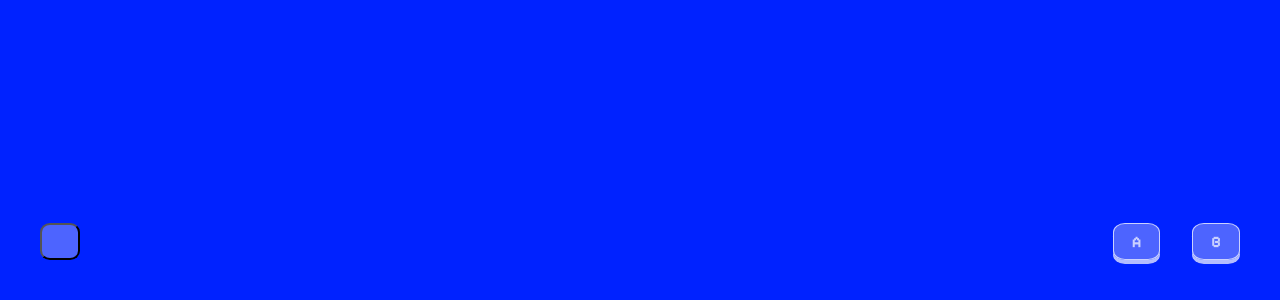
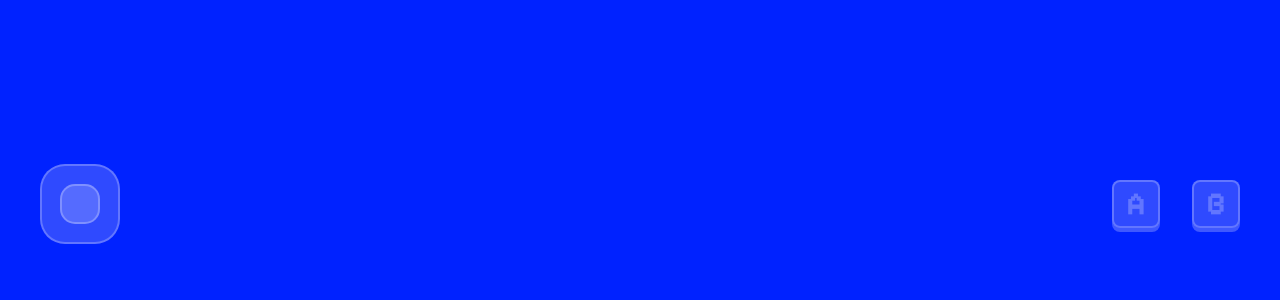
Before and after one commit to Wendryl/game-controls-poc, a plain HTML site: page index.html in a window 1280 px wide. Shown: the part 500-800 px from the top of the page. Drawn offline with Linux system fonts and the light colour scheme.

Commit message:
WIP on joystick

```diff
--- a/index.html
+++ b/index.html
@@ -16,8 +16,10 @@
   <body>
     <canvas></canvas>
     <div id="controls">
-      <button id="joystick">
-      </button>
+      <div id="joystick">
+        <button>
+        </button>
+      </div>
       <div id="action-btns">
         <button>
           A
--- a/styles.css
+++ b/styles.css
@@ -1,8 +1,9 @@
 :root {
-  --btn-bg: rgba(255, 255, 255, .3);
-  --btn-outline: rgba(255, 255, 255, .7);
-  --btn-radius: 25%;
-  --btn-padding: 8px 18px;
+  --btn-bg: #ffffff2f;
+  --btn-bg-active: #ffffff2a;
+  --btn-outline: #ffffff3f;
+  --btn-radius: 8px;
+  --btn-padding: 10px 18px;
 }
 
 *, html, body {
@@ -27,6 +28,8 @@ canvas {
   display: flex;
   justify-content: space-between;
   padding: 2.5rem;
+  align-items: center;
+  margin-bottom: 1rem;
 }
 
 #action-btns {
@@ -38,21 +41,36 @@ canvas {
   background: var(--btn-bg);
   color: var(--btn-outline);
   font-weight: 900;
-  border: 1px solid var(--btn-outline);
+  font-size: 2rem;
+  border: 2px solid var(--btn-outline);
   box-shadow: 0 4px 0 var(--btn-outline);
   border-radius: var(--btn-radius);
-  padding: var(--btn-padding);
+  transition: all 30ms ease-in-out;
+  width: 3rem;
+  height: 3rem;
 }
 
 #action-btns button:active {
   box-shadow: 0 2px 0 var(--btn-outline);
-  transform: translateY(2px);
+  background: var(--btn-bg-active);
+  transform: translate(0, 2px);
 }
 
 #joystick {
+  display: flex;
+  justify-content: center;
+  align-items: center;
+  width: 5rem;
+  height: 5rem;
   background: var(--btn-bg);
-  color: var(--btn-outline);
-  border-radius: var(--btn-radius);
-  padding: var(--btn-padding);
-  content: '';
+  border-radius: 25px;
+  border: 2px solid var(--btn-outline);
 }
+
+#joystick button {
+  width: 2.5rem;
+  height: 2.5rem;
+  background: var(--btn-bg);
+  border-radius: 15px;
+  border: 2px solid var(--btn-outline);
+}
```
Also changed, not shown: main.js (+11 -1 lines).
